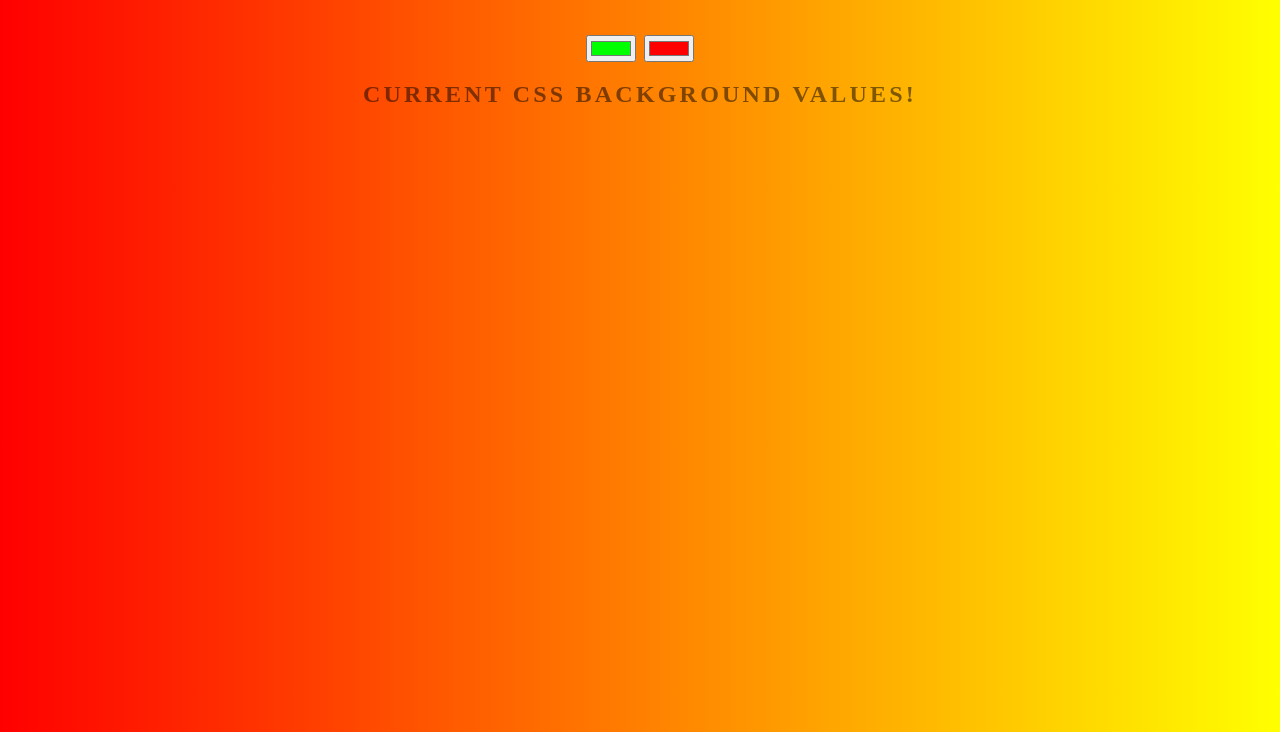
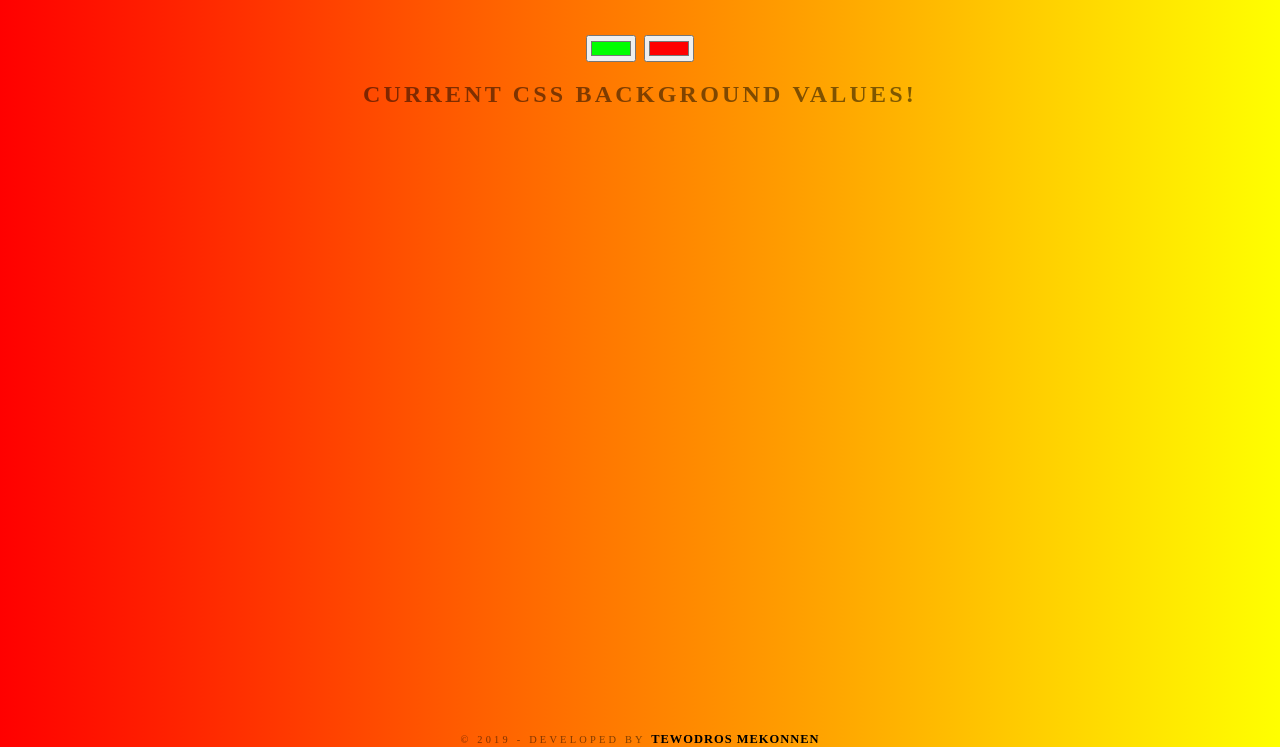
Before and after one commit to Tewodros-Mekonnen/Gradient-Background-Generator, a website: page index.html in a window 1280 px wide. Shown: the part 68-815 px from the top of the page. Drawn offline with Linux system fonts and the light colour scheme.

Commit message:
added footer

```diff
--- a/index.html
+++ b/index.html
@@ -11,14 +11,21 @@
     <!-- to create this app, use the following web sites!
         search input type color and choose MDN web docs
         search CSS linear gradient and choose MDN web docs -->
-
-
     <h1>Gradient Background Generator!</h1>
         <input class="color1" type="color" name="color1" value="#00ff00" >
         <input class="color2"  type="color" name="color2" value="#ff0000" >
 
     <h2>Current CSS Background values!</h2>
     <h3></h3>
+
+    <footer>
+        <div>
+            <p>
+                    © 2019 - Developed by
+                    <a href="https://github.com/Tewodros-Mekonnen" target="_blank">Tewodros Mekonnen</a>
+            </p>
+        </div>
+    </footer>
     <script type="text/javascript" src="script.js"></script>
 </body>
 </html>
--- a/style.css
+++ b/style.css
@@ -1,7 +1,6 @@
 body {
     width: 100%;
     height: 100%;
-    margin-top: 20px;
 	font: 'Raleway', sans-serif;
     color: rgba(0,0,0,.5);
     text-align: center;
@@ -27,6 +26,20 @@ h3 {
     text-transform: none;
     letter-spacing: 0.01em;
 
+}
+footer {
+    margin-top: 78vh;
+    color:  rgba(0,0,0,.5);
+    font-size: 65%;
+}
+
+footer a{
+    color:  rgba(0,0,0,.5);
+    text-decoration: none;
+    font-size: 120%;
+    font-weight: 900;
+    color: black;
+    letter-spacing: .08em;
 }
 
 @media only screen and (max-width:600px){
```
